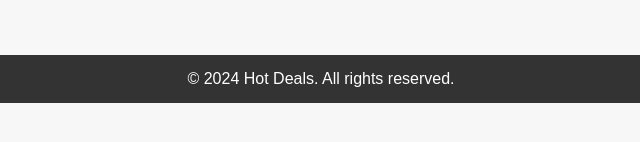
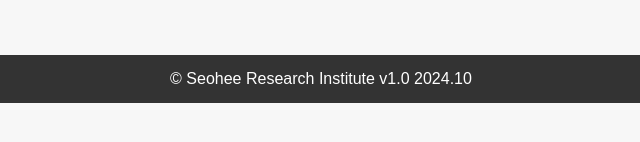
Before and after one commit to hwan2ya1004/Today-s-hot-deal, a website: page frontend/index.html in a window 1280 px wide. Shown: the part 130-272 px from the top of the page, 319-959 px from the left. Drawn offline with Linux system fonts and the light colour scheme; no server answers.

Commit message:
Update index.html

```diff
--- a/frontend/index.html
+++ b/frontend/index.html
@@ -22,7 +22,7 @@
 
     <!-- 푸터 -->
     <footer>
-        <p>&copy; 2024 Hot Deals. All rights reserved.</p>
+        <p>&copy; Seohee Research Institute v1.0 2024.10</p>
     </footer>
 
     <!-- JavaScript -->
```
